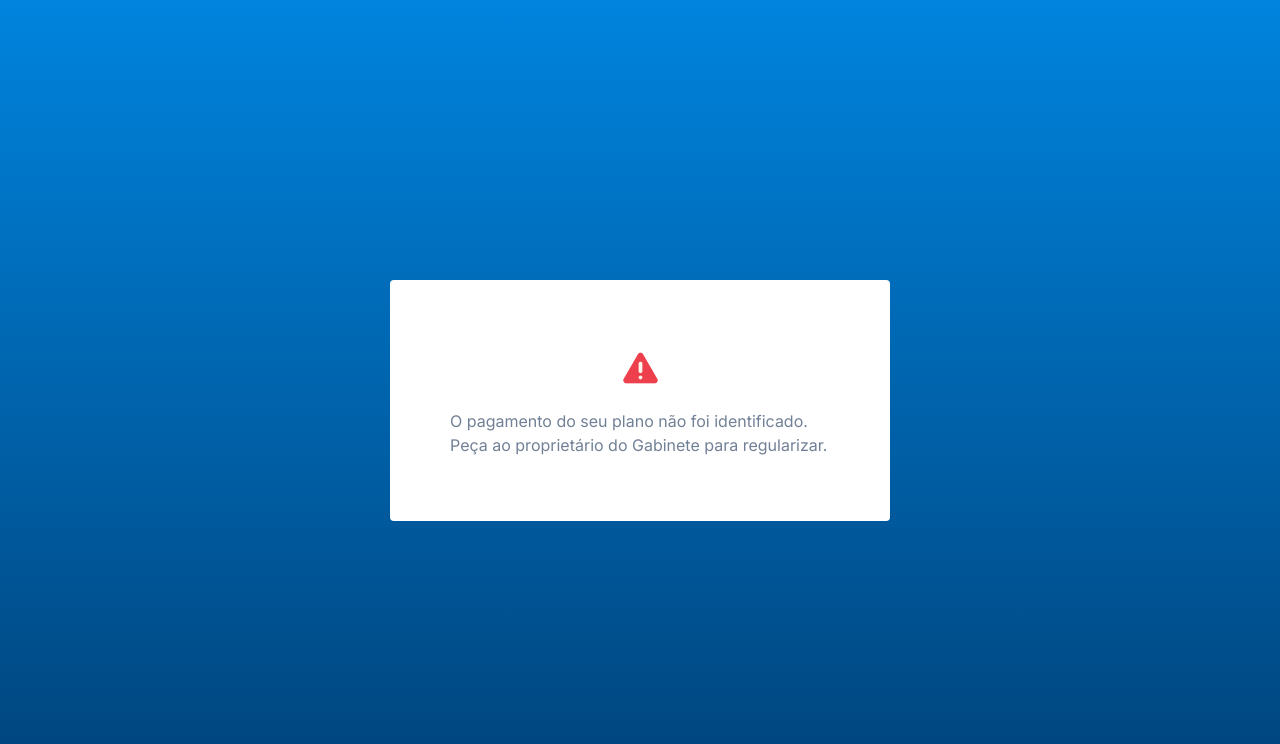
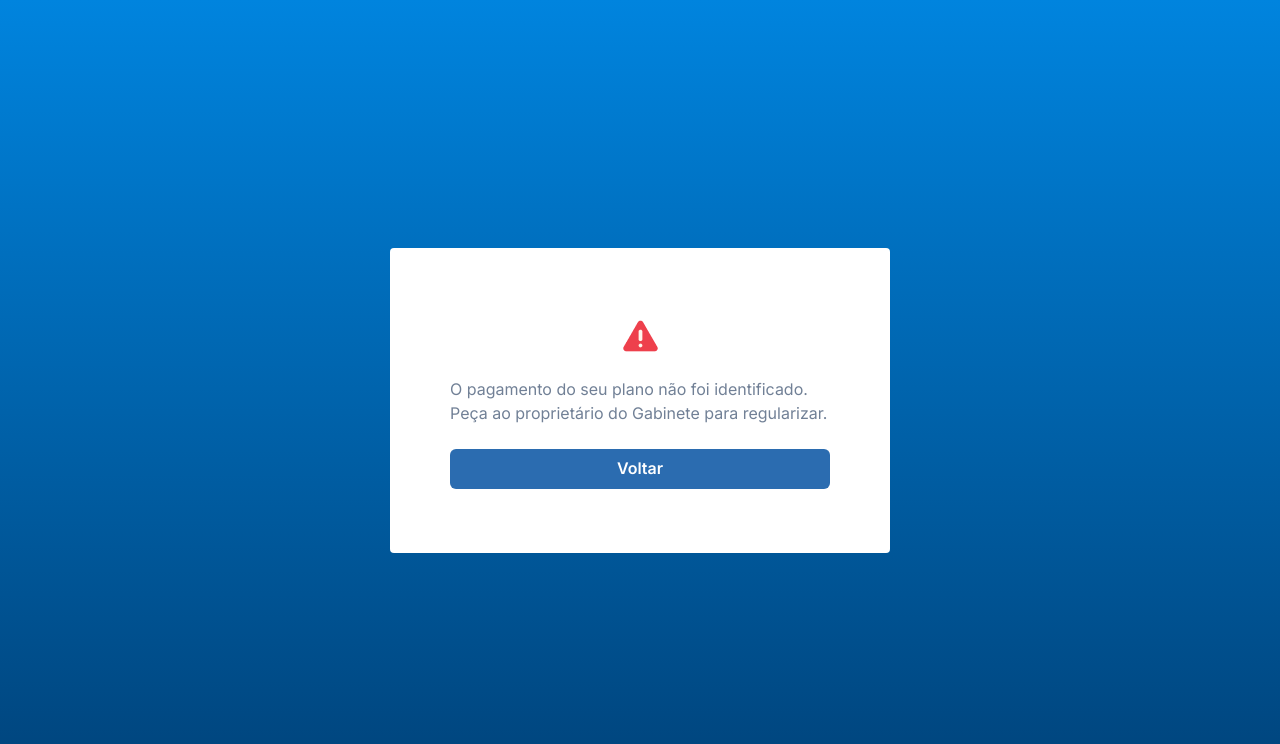
Before and after one commit to toguvr/gabinete_front, a React (Create React App) app: page /pagamento-nao-efetuado in a window 1280 px wide. Shown: the top 744 px of the page. Built offline with nearby package versions, Linux system fonts and the light colour scheme; no server answers.

Commit message:
atualizando com botão de voltar

```diff
--- a/src/pages/NotPay.tsx
+++ b/src/pages/NotPay.tsx
@@ -1,7 +1,10 @@
-import { Flex, Text, Image } from '@chakra-ui/react';
+import { Flex, Text, Image, Button } from '@chakra-ui/react';
 import NotPayImage from '../assets/notpay.png';
+import { useAuth } from '../contexts/AuthContext';
 
 export default function NotPay() {
+  const { signOut } = useAuth();
+
   return (
     <Flex
       minH={'100vh'}
@@ -25,6 +28,18 @@ export default function NotPay() {
           O pagamento do seu plano não foi identificado. Peça ao proprietário do
           Gabinete para regularizar.
         </Text>
+        <Button
+          onClick={signOut}
+          width="100%"
+          bg="blue.600"
+          color="white"
+          mt="24px"
+          _hover={{
+            bg: 'blue.700',
+          }}
+        >
+          Voltar
+        </Button>
       </Flex>
     </Flex>
   );
```
